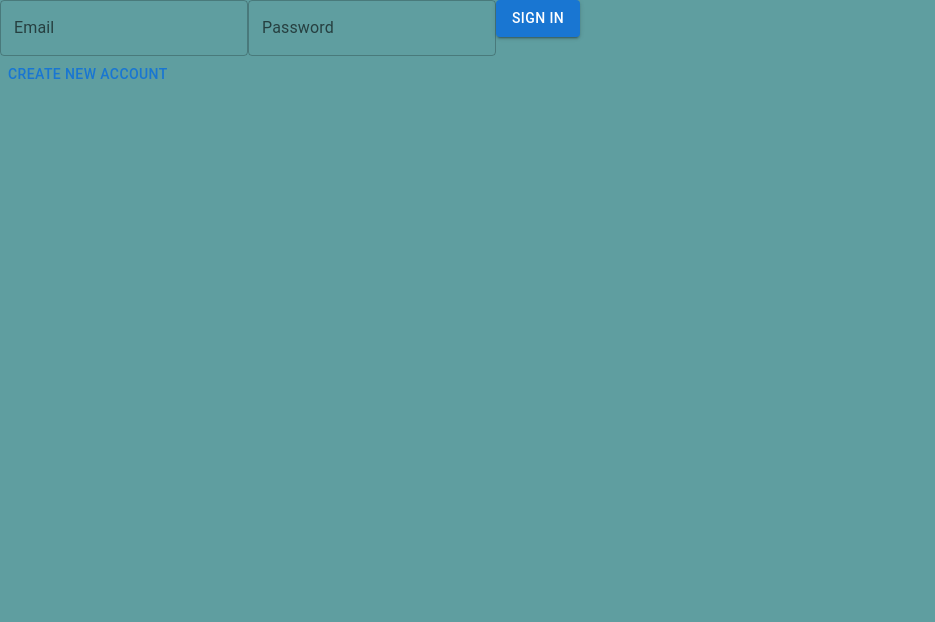
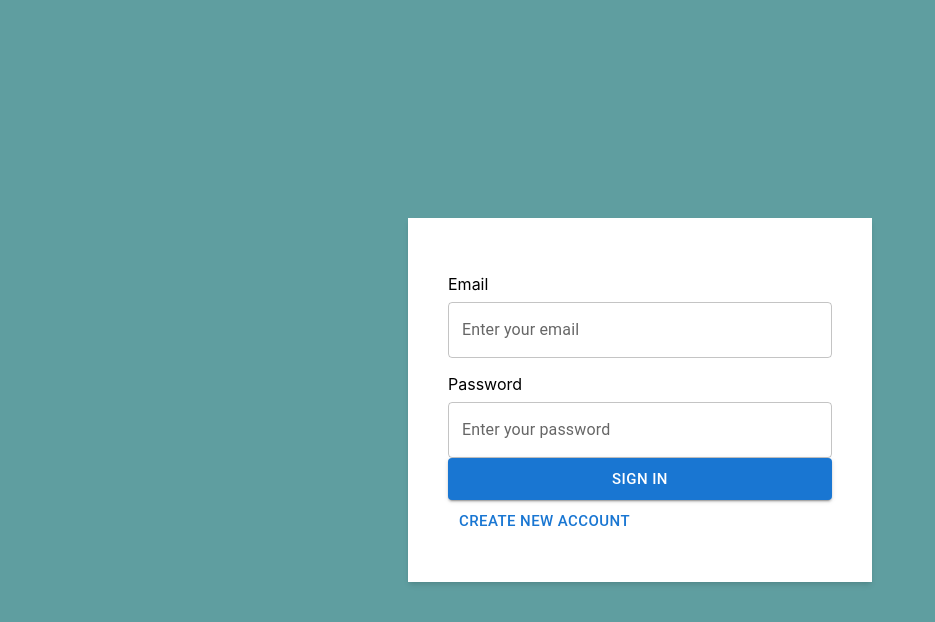
Before and after one commit to nicolasjusten95/chat-app, a React (Create React App) app in the folder frontend/: page /signin in a window 1280 px wide. Shown: the top 622 px of the page, without its empty margins (0-935 px from the left). Built offline with nearby package versions, Linux system fonts and the light colour scheme.

Commit message:
styled signin component

```diff
--- a/frontend/package.json
+++ b/frontend/package.json
@@ -20,6 +20,7 @@
     "react-scripts": "5.0.1",
     "redux": "^5.0.1",
     "redux-thunk": "^3.1.0",
+    "sass": "^1.75.0",
     "sockjs-client": "^1.6.1",
     "stompjs": "^2.3.3",
     "typescript": "^4.9.5",
--- /dev/null
+++ b/frontend/src/components/register/SignIn.module.scss
@@ -0,0 +1,29 @@
+.outerContainer {
+  display: flex;
+  align-items: center;
+  justify-content: center;
+  height: 100vh;
+}
+
+.innerContainer {
+  width: 30%;
+  padding: 40px;
+  box-shadow: 0 4px 6px -1px rgb(0 0 0 / 0.1), 0 2px 4px -2px rgb(0 0 0 / 0.1);
+  background-color: white;
+}
+
+.text {
+  margin-bottom: 8px;
+}
+
+.textInput {
+  width: 100%;
+  margin-top: 8px;
+  margin-bottom: 8px;
+}
+
+.button {
+  margin-top: 16px;
+  margin-bottom: 16px;
+  width: 100%;
+}
--- a/frontend/src/components/register/SignIn.tsx
+++ b/frontend/src/components/register/SignIn.tsx
@@ -6,11 +6,11 @@ import React, {Dispatch, useEffect, useState} from "react";
 import {currentUser, loginUser} from "../../redux/auth/Action";
 import {RootState} from "../../redux/Store";
 import {Button, TextField} from "@mui/material";
+import styles from './SignIn.module.scss';
 
 
 const SignIn = () => {
 
-    const [isOpenSnackBar, setIsOpenSnackBar] = useState<boolean>(false);
     const [signInData, setSignInData] = useState<ILoginRequestDTO>({email: "", password: ""})
     const navigate = useNavigate();
     const dispatch: Dispatch<any> = useDispatch();
@@ -26,7 +26,7 @@ const SignIn = () => {
 
     useEffect(() => {
         if (state.reqUser) {
-            console.log('User is logged in. Navigating to homepage.')
+            console.log('User is logged in ... navigating to homepage');
             navigate("/");
         }
     }, [state, navigate]);
@@ -46,24 +46,52 @@ const SignIn = () => {
     };
 
     const onClickCreateNewAccount = (e: any) => {
-        console.log('Navigating to signup page.')
+        console.log('Navigating to signup page')
         navigate("/signup");
     };
 
     return (
         <div>
-            <div>
-                <div>
+            <div className={styles.outerContainer}>
+                <div className={styles.innerContainer}>
                     <form onSubmit={onSubmit}>
-                        <TextField id="outlined-basic" label="Email" variant="outlined" onChange={onChangeEmail} />
-                        <TextField id="outlined-basic" label="Password" variant="outlined" onChange={onChangePassword} />
-                        <Button variant="contained" type="submit">Sign in</Button>
+                        <div>
+                            <p className={styles.text}>Email</p>
+                            <TextField
+                                className={styles.textInput}
+                                id="email"
+                                label="Enter your email"
+                                variant="outlined"
+                                onChange={onChangeEmail} />
+                        </div>
+                        <div>
+                            <p className={styles.text}>Password</p>
+                            <TextField
+                                className={styles.textInput}
+                                id="password"
+                                type="password"
+                                label="Enter your password"
+                                variant="outlined"
+                                onChange={onChangePassword}/>
+                        </div>
+                            <Button
+                                className={styles.button}
+                                variant="contained"
+                                size='large'
+                                type="submit">
+                                Sign in
+                            </Button>
                     </form>
-                    <Button variant="text" onClick={onClickCreateNewAccount}>Create new account</Button>
+                    <Button
+                        variant="text"
+                        size='large'
+                        onClick={onClickCreateNewAccount}>
+                        Create new account
+                    </Button>
                 </div>
             </div>
         </div>
     );
-}
+};
 
 export default SignIn;
--- /dev/null
+++ b/frontend/src/components/register/SignUp.module.scss
@@ -0,0 +1,3 @@
+.outerContainer {
+  height: 100vh;
+}
--- a/frontend/src/components/register/SignUp.tsx
+++ b/frontend/src/components/register/SignUp.tsx
@@ -1,7 +1,11 @@
+import styles from './SignUp.module.scss'
+
 const SignUp = () => {
     return (
         <div>
-            SignUp
+            <div className={styles.outerContainer}>
+                SignUp
+            </div>
         </div>
     );
 }
```
Also changed, not shown: 1 other file (tests, documents, lock files or other folders).
